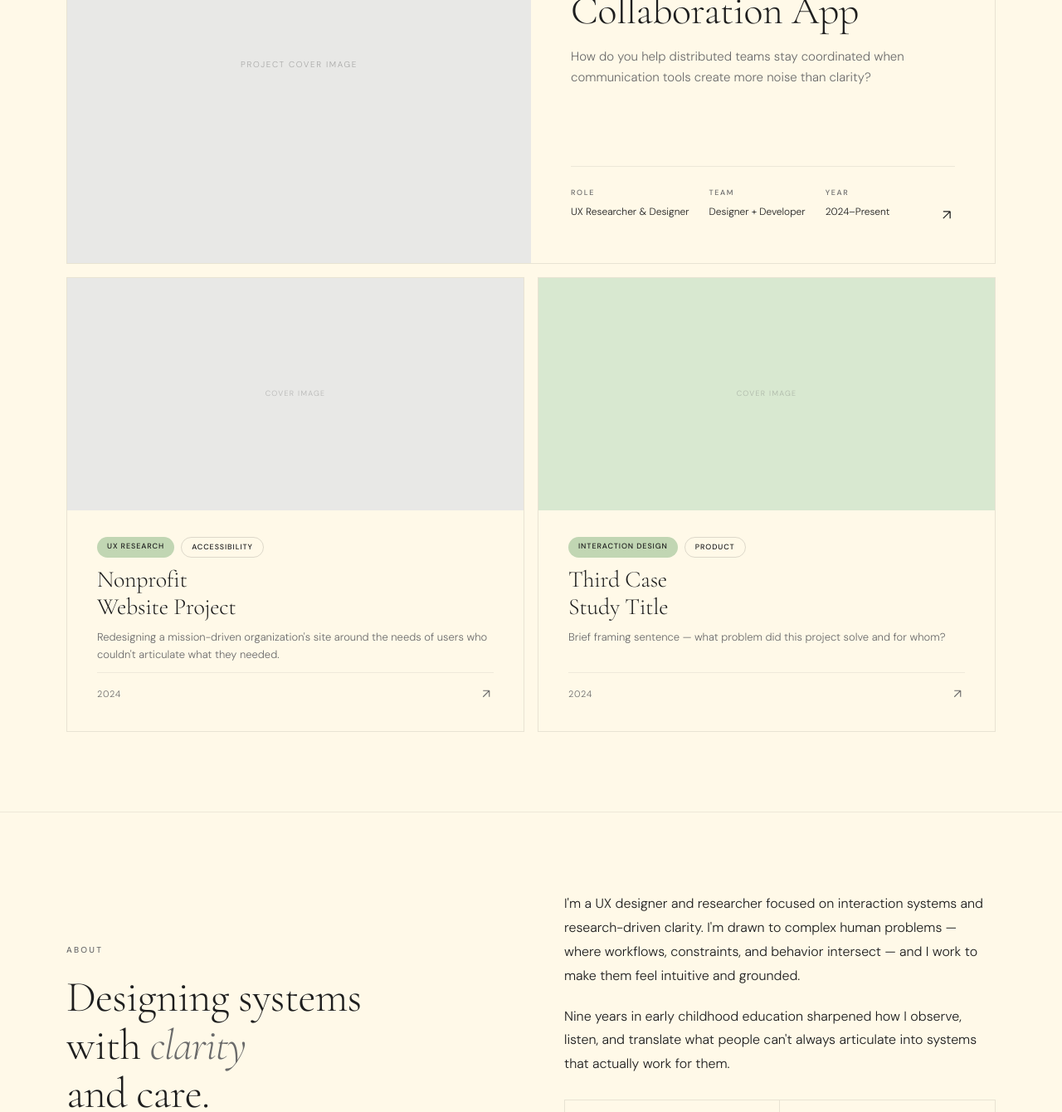
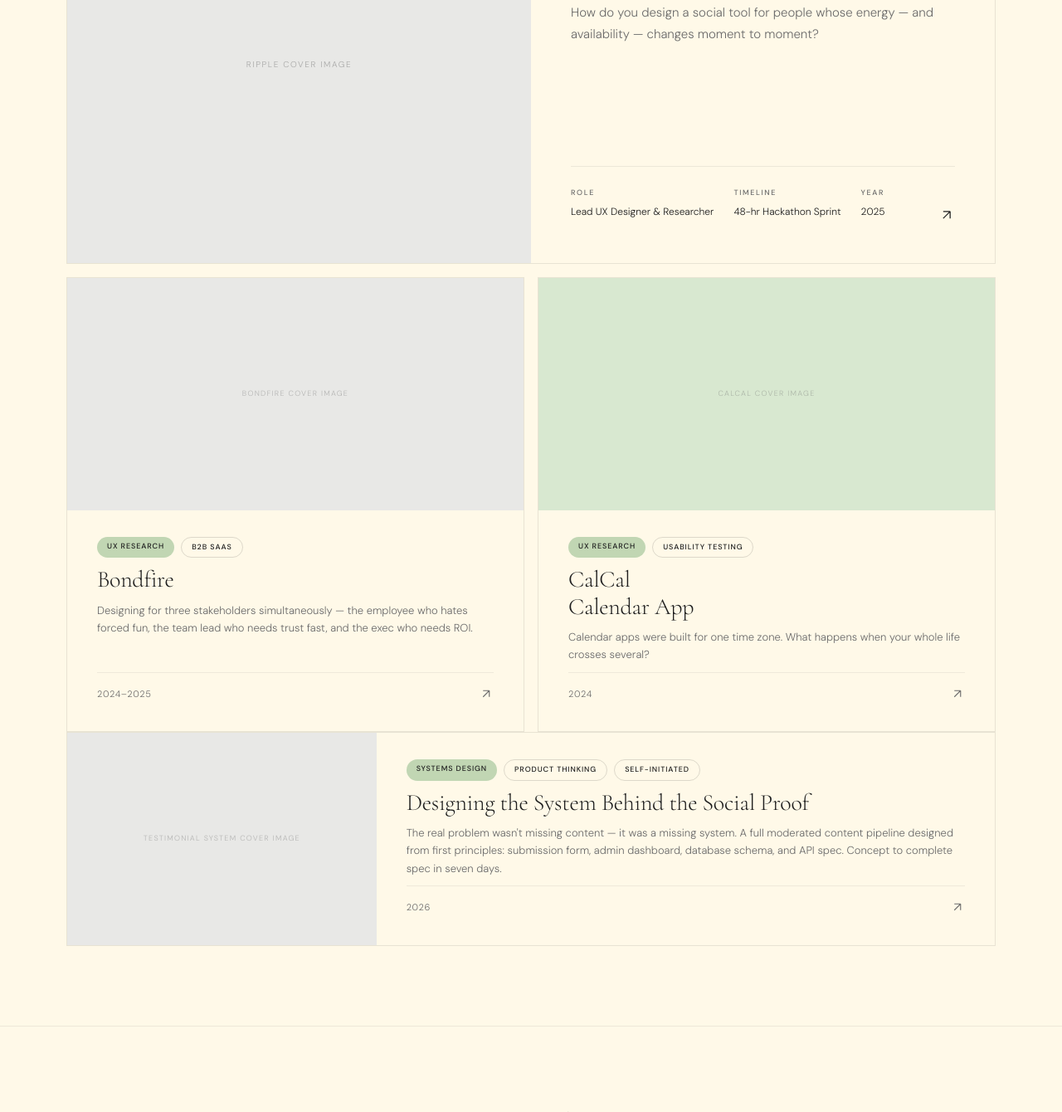
Before and after one commit to jenny-land/project3, a plain HTML site: page index.html in a window 1280 px wide. Shown: the part 1138-2478 px from the top of the page at 83% size. Drawn offline with nearby package versions, Linux system fonts and the light colour scheme.

Commit message:
updated page links in all html files.

```diff
--- a/index.html
+++ b/index.html
@@ -9,12 +9,12 @@
       href="https://fonts.googleapis.com/css2?family=Cormorant+Garamond:ital,wght@0,300;0,400;1,300;1,400&family=DM+Sans:wght@300;400;500&display=swap"
       rel="stylesheet"
     />
+
     <link rel="stylesheet" href="css/shared.css" />
     <link rel="stylesheet" href="css/index.css" />
   </head>
   <body>
     <!-- ── NAV ── -->
-    <!-- JL becomes logo image later -->
     <nav id="nav">
       <a href="index.html" class="nav-monogram">JL</a>
       <ul class="nav-links">
@@ -32,12 +32,6 @@
         <h1 class="hero-h1">
           Designing<br />systems that<br />feel <em>human.</em>
         </h1>
-        <!--
-        COPY NOTE: This sub line is your elevator pitch.
-        Keep it to 2 sentences max. It should answer:
-        what you do + how you do it + what makes you different.
-        Update this once you finalize your personal summary.
-      -->
         <p class="hero-sub">
           I design research-driven interaction systems that make complex
           experiences feel clear and human — grounded in empathy, built with
@@ -64,11 +58,6 @@
       <div class="hero-right fade-up" style="transition-delay: 120ms">
         <div class="hero-descriptor">
           <div class="hero-descriptor-label">Focused on</div>
-          <!--
-          COPY NOTE: These 3 lines are your specialisms.
-          Each gets a green dot. Keep them short — 3–4 words max.
-          These should match the language in your resume and about page.
-        -->
           <ul class="descriptor-list">
             <li>Interaction Systems <span></span></li>
             <li>Research & Discovery <span></span></li>
@@ -77,15 +66,10 @@
         </div>
         <div class="hero-availability">
           <div class="availability-dot"></div>
-          <!--
-          COPY NOTE: Update this when your availability changes.
-          Options: "Available for full-time roles · Bay Area"
-          or "Open to internships & contract work · Bay Area"
-        -->
-          <span class="availability-text"
-            >Available for full-time roles, open to internships & contract work
-            · Bay Area</span
-          >
+          <span class="availability-text">
+            Available for full-time roles, open to internships & contract work ·
+            Bay Area
+          </span>
         </div>
       </div>
     </section>
@@ -97,74 +81,54 @@
           <span class="section-number">01</span>
           <span class="section-title">Selected Work</span>
         </div>
-        <!--
-        COPY NOTE: Update the project count and year range
-        once you know how many case studies you're featuring.
-      -->
-        <div class="work-header-right">3 Projects · 2024–2026</div>
+        <div class="work-header-right">4 Projects · 2024–2026</div>
       </div>
 
-      <!-- ── FEATURED CASE STUDY ── -->
+      <!-- ── FEATURED: RIPPLE ── -->
       <!--
-      STRUCTURE NOTE: This is your biggest, most complete project.
-      It gets the 2-col layout — image left, content right.
-      Link this to your actual case study file when it's ready.
-      For now it links to the template.
-    -->
-      <a href="case-study.html" class="featured-card fade-up">
+        FEATURED PROJECT: Ripple
+        strongest research story, most personal project,
+        and deepest accessibility thinking. Goes first.
+
+        IMAGE: When ready, replace the inner div with:
+        <img src="images/ripple-cover.jpg"
+             alt="Ripple — social energy awareness app"
+             style="width:100%;height:100%;object-fit:cover;">
+      -->
+      <a href="ripple.html" class="featured-card fade-up">
         <div class="featured-img">
           <div class="featured-img-fill">
-            <!--
-            IMAGE NOTE: Replace this div with an <img> tag
-            when you have your project cover image.
-            Recommended size: 1200×900px, JPG or WebP.
-            The image will be cropped to fill this area.
-          -->
-            <span class="img-placeholder-text">Project cover image</span>
+            <span class="img-placeholder-text">Ripple cover image</span>
           </div>
           <div class="featured-card-label">Featured</div>
         </div>
         <div class="featured-content">
           <div class="featured-content-top">
-            <!--
-            COPY NOTE: Tags describe the work type and duration.
-            First 2 are filled (green), last 1 is outline.
-            Duration tag goes outline.
-          -->
             <div class="featured-tags">
               <span class="card-tag">UX Research</span>
               <span class="card-tag">Interaction Design</span>
-              <span class="card-tag outline">10 Weeks</span>
+              <span class="card-tag outline">Accessibility</span>
             </div>
-            <!--
-            COPY NOTE: Project title — can be a real name or a
-            descriptive title. Keep to 3–5 words max for visual balance.
-          -->
-            <div class="featured-title">
-              Bondfire Team<br />Collaboration App
-            </div>
-            <!--
-            COPY NOTE: One sentence. Frame the human problem,
-            not the feature. What did users struggle with and why
-            did it matter? Avoid "I designed a..."
-          -->
+            <div class="featured-title">Ripple</div>
             <p class="featured-desc">
-              How do you help distributed teams stay coordinated when
-              communication tools create more noise than clarity?
+              How do you design a social tool for people whose energy — and
+              availability — changes moment to moment?
             </p>
           </div>
           <div class="featured-meta">
             <div class="featured-meta-item">
               <div class="featured-meta-label">Role</div>
-              <div class="featured-meta-value">UX Researcher & Designer</div>
+              <div class="featured-meta-value">
+                Lead UX Designer & Researcher
+              </div>
             </div>
             <div class="featured-meta-item">
-              <div class="featured-meta-label">Team</div>
-              <div class="featured-meta-value">Designer + Developer</div>
+              <div class="featured-meta-label">Timeline</div>
+              <div class="featured-meta-value">48-hr Hackathon Sprint</div>
             </div>
             <div class="featured-meta-item">
               <div class="featured-meta-label">Year</div>
-              <div class="featured-meta-value">2024–Present</div>
+              <div class="featured-meta-value">2025</div>
             </div>
           </div>
         </div>
@@ -181,14 +145,16 @@
         </svg>
       </a>
 
-      <!-- ── WORK GRID — 2 or 3 smaller cards ── -->
+      <!-- ── WORK GRID: BONDFIRE + CALCAL ── -->
       <div class="work-grid">
+        <!-- BONDFIRE -->
         <!--
-        WORK CARD 2
-        COPY NOTE: Replace title, tags, and desc with your second project.
-        If this is the Nonprofit Website project, update accordingly.
-      -->
-        <a href="case-study.html" class="work-card fade-up">
+          IMAGE: When ready, replace the inner div with:
+          <img src="images/bondfire-cover.jpg"
+               alt="Bondfire — Slack team engagement app"
+               style="width:100%;height:100%;object-fit:cover;">
+        -->
+        <a href="bondfire.html" class="work-card fade-up">
           <div class="work-card-img">
             <div class="work-card-img-inner">
               <span
@@ -200,22 +166,24 @@
                   text-transform: uppercase;
                   color: var(--mid-gray);
                 "
-                >Cover image</span
               >
+                Bondfire cover image
+              </span>
             </div>
           </div>
           <div class="work-card-body">
             <div class="work-card-tags">
               <span class="card-tag">UX Research</span>
-              <span class="card-tag outline">Accessibility</span>
+              <span class="card-tag outline">B2B SaaS</span>
             </div>
-            <div class="work-card-title">Nonprofit<br />Website Project</div>
+            <div class="work-card-title">Bondfire</div>
             <p class="work-card-desc">
-              Redesigning a mission-driven organization's site around the needs
-              of users who couldn't articulate what they needed.
+              Designing for three stakeholders simultaneously — the employee who
+              hates forced fun, the team lead who needs trust fast, and the exec
+              who needs ROI.
             </p>
             <div class="work-card-footer">
-              <span class="work-card-year">2024</span>
+              <span class="work-card-year">2024–2025</span>
               <svg
                 class="work-card-arrow"
                 width="18"
@@ -231,13 +199,15 @@
           </div>
         </a>
 
+        <!-- CALCAL -->
         <!--
-        WORK CARD 3
-        COPY NOTE: Replace with your third project.
-        The Ctrl Z website, Ripple, or another strong piece.
-      -->
+          IMAGE: When ready, replace the inner div with:
+          <img src="images/calcal-cover.jpg"
+               alt="CalCal — calendar app for international scheduling"
+               style="width:100%;height:100%;object-fit:cover;">
+        -->
         <a
-          href="case-study.html"
+          href="calcal.html"
           class="work-card fade-up"
           style="transition-delay: 80ms"
         >
@@ -252,19 +222,20 @@
                   text-transform: uppercase;
                   color: var(--mid-gray);
                 "
-                >Cover image</span
               >
+                CalCal cover image
+              </span>
             </div>
           </div>
           <div class="work-card-body">
             <div class="work-card-tags">
-              <span class="card-tag">Interaction Design</span>
-              <span class="card-tag outline">Product</span>
+              <span class="card-tag">UX Research</span>
+              <span class="card-tag outline">Usability Testing</span>
             </div>
-            <div class="work-card-title">Third Case<br />Study Title</div>
+            <div class="work-card-title">CalCal<br />Calendar App</div>
             <p class="work-card-desc">
-              Brief framing sentence — what problem did this project solve and
-              for whom?
+              Calendar apps were built for one time zone. What happens when your
+              whole life crosses several?
             </p>
             <div class="work-card-footer">
               <span class="work-card-year">2024</span>
@@ -283,26 +254,80 @@
           </div>
         </a>
       </div>
+
+      <!-- TESTIMONIAL SYSTEM — full-width fourth card -->
       <!--
-      OPTIONAL 4TH CARD NOTE: The original had a 4th card that spans
-      full width. Uncomment and populate this block if you have a 4th
-      project. Delete it if you only have 3.
+        Spans full width. The 2-col layout (image left, content right)
+        gives it visual weight without elevating it above the featured card.
 
-      <a href="case-study.html" class="work-card fade-up"
-         style="grid-column:1/-1;display:grid;grid-template-columns:1fr 2fr;transition-delay:120ms;">
-        ... card content ...
+        IMAGE: When ready, replace the inner div with:
+        <img src="images/testimonial-cover.jpg"
+             alt="Testimonial system — submission form and admin dashboard"
+             style="width:100%;height:100%;object-fit:cover;">
+      -->
+      <a
+        href="testimonial.html"
+        class="work-card fade-up"
+        style="
+          grid-column: 1/-1;
+          display: grid;
+          grid-template-columns: 1fr 2fr;
+          transition-delay: 120ms;
+        "
+      >
+        <div class="work-card-img" style="height: 100%; min-height: 220px">
+          <div class="work-card-img-inner">
+            <span
+              class="img-placeholder-text"
+              style="
+                opacity: 0.4;
+                font-size: 9px;
+                letter-spacing: 0.14em;
+                text-transform: uppercase;
+                color: var(--mid-gray);
+              "
+            >
+              Testimonial system cover image
+            </span>
+          </div>
+        </div>
+        <div class="work-card-body">
+          <div class="work-card-tags">
+            <span class="card-tag">Systems Design</span>
+            <span class="card-tag outline">Product Thinking</span>
+            <span class="card-tag outline">Self-Initiated</span>
+          </div>
+          <div class="work-card-title">
+            Designing the System Behind the Social Proof
+          </div>
+          <p class="work-card-desc">
+            The real problem wasn't missing content — it was a missing system. A
+            full moderated content pipeline designed from first principles:
+            submission form, admin dashboard, database schema, and API spec.
+            Concept to complete spec in seven days.
+          </p>
+          <div class="work-card-footer">
+            <span class="work-card-year">2026</span>
+            <svg
+              class="work-card-arrow"
+              width="18"
+              height="18"
+              fill="none"
+              stroke="currentColor"
+              stroke-width="1.5"
+              viewBox="0 0 24 24"
+            >
+              <path d="M7 17L17 7M17 7H7M17 7v10" />
+            </svg>
+          </div>
+        </div>
       </a>
-    --></section>
+    </section>
 
     <!-- ── ABOUT BLURB ── -->
     <section id="about-blurb" class="fade-up">
       <div class="about-blurb-left">
         <div class="about-blurb-eyebrow">About</div>
-        <!--
-        COPY NOTE: This headline echoes the About page H1.
-        It should feel like a warm invitation, not a job description.
-        The <em> wraps the italic word — keep it to one word.
-      -->
         <h2 class="about-blurb-h2">
           Designing systems<br />with <em>clarity</em><br />and care.
         </h2>
@@ -321,12 +346,6 @@
         </a>
       </div>
       <div class="about-blurb-right">
-        <!--
-        COPY NOTE: 2 short paragraphs. This is the homepage summary —
-        more concise than the About page intro.
-        Para 1: what you do and how you approach it.
-        Para 2: what makes your perspective different (your background).
-      -->
         <p class="about-blurb-p">
           I'm a UX designer and researcher focused on interaction systems and
           research-driven clarity. I'm drawn to complex human problems — where
@@ -338,11 +357,6 @@
           listen, and translate what people can't always articulate into systems
           that actually work for them.
         </p>
-        <!--
-        CAPABILITY GRID NOTE: 6 cells in a 2×3 grid.
-        These are your core skills/tools — short phrases only.
-        Green dot auto-added via CSS.
-      -->
         <div class="about-capabilities">
           <div class="capability-item">
             <div class="capability-dot"></div>
@@ -373,13 +387,6 @@
     </section>
 
     <!-- ── CONTACT ── -->
-    <!--
-    SECTION NOTE: This section sits on a dark graphite background.
-    Left col: your headline + direct links (email, LinkedIn, resume).
-    Right col: contact form.
-    The form works purely as HTML — JS later adds validation
-    and the success state. Without JS it submits normally.
-  -->
     <section id="contact" class="fade-up">
       <div class="contact-left">
         <div class="contact-top">
@@ -395,7 +402,6 @@
         <div class="contact-links">
           <div class="contact-links-label">Direct</div>
 
-          <!-- COPY NOTE: Replace with your professional email address -->
           <a href="mailto:jenlanders85@gmail.com" class="contact-link">
             <div class="contact-link-left">
               <span class="contact-link-label">Email</span>
@@ -414,7 +420,6 @@
             </svg>
           </a>
 
-          <!-- COPY NOTE: Replace with your real LinkedIn URL -->
           <a
             href="https://linkedin.com/in/jenniferlanders-uxdesign"
             class="contact-link"
@@ -440,7 +445,9 @@
             </svg>
           </a>
 
-          <!-- COPY NOTE: Update the href once your resume PDF is named and placed -->
+          <!--
+           add jennifer-landers-resume.pdf to files
+          -->
           <a
             href="jennifer-landers-resume.pdf"
             class="contact-link"
@@ -468,11 +475,6 @@
       <div class="contact-right">
         <div class="contact-form-label">Send a Message</div>
         <div class="contact-form-wrap">
-          <!--
-          FORM NOTE: action="" currently goes nowhere — the page just
-          reloads on submit. fixed later w js
-
-        -->
           <form class="contact-form" id="contactForm" novalidate>
             <div class="form-row">
               <div class="form-field" id="field-name">
@@ -537,7 +539,6 @@
             </div>
           </form>
 
-          <!-- SUCCESS STATE: hidden by default, add w JS -->
           <div class="form-success" id="formSuccess">
             <div class="form-success-icon">
               <svg
@@ -562,7 +563,6 @@
     </section>
 
     <!-- ── FOOTER ── -->
-
     <footer>
       <a href="index.html" class="footer-monogram">JL</a>
       <span class="footer-copy"
@@ -571,9 +571,11 @@
     </footer>
 
     <!--
-    JS NOTE: Script tag is here but index.js is empty until later js add.
-    The page works completely without it.
-  -->
+      JS PATH NOTE:
+      Currently using javascript/index.js.
+      If index.js is in the root folder: src="index.js"
+      If it's in a /js subfolder: src="js/index.js"
+    -->
     <script src="javascript/index.js"></script>
   </body>
 </html>
```
Also changed, not shown: bondfire.html (+3 -3 lines), calcal.html (+3 -3 lines), ripple.html (+3 -3 lines), testimonial.html (+3 -3 lines).
